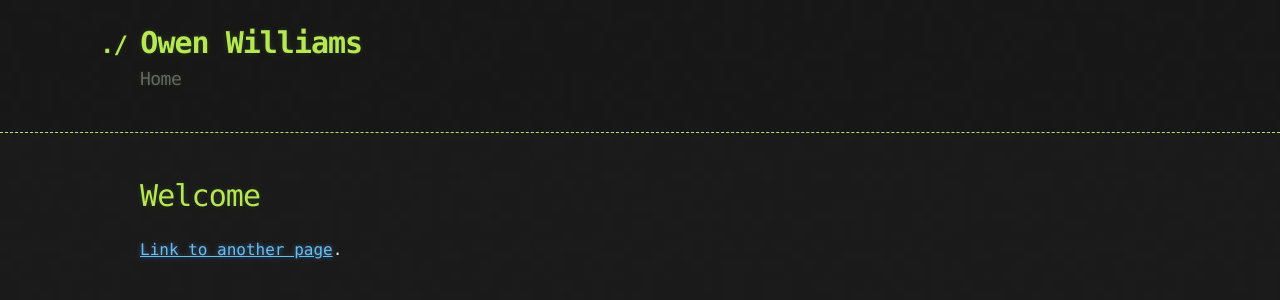
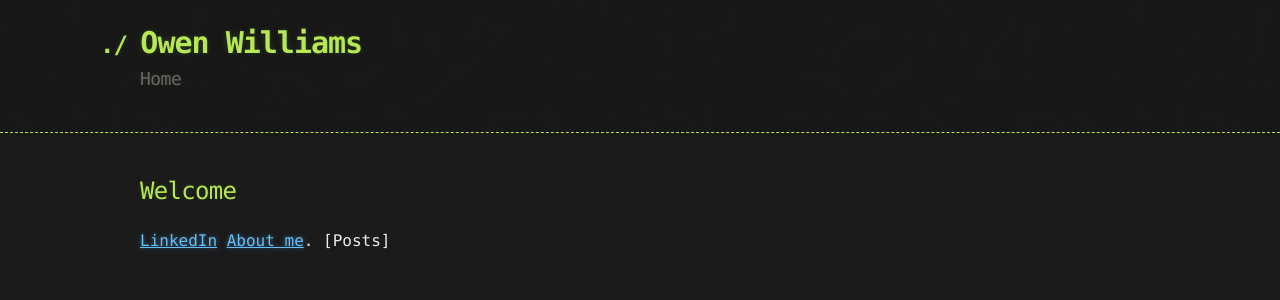
Before and after one commit to owenw1lliams/owenw1lliams.github.io, a Jekyll site: the page built from index.md, in a window 1280 px wide. Shown: the top 300 px of the page. Built offline with Jekyll 4.4.1, drawn with Linux system fonts in a browser that asks for light colours; our own code applies the rules of GitHub Pages for plain Markdown files.

Commit message:
Update index.md

```diff
--- a/index.md
+++ b/index.md
@@ -2,6 +2,8 @@
 layout: default
 ---
 
-# Welcome
+## Welcome
 
-[Link to another page](./another-page.html).
+[LinkedIn](https://www.linkedin.com/in/owen-williams-6768071b7)
+[About me](./another-page.html).
+[Posts]
```
